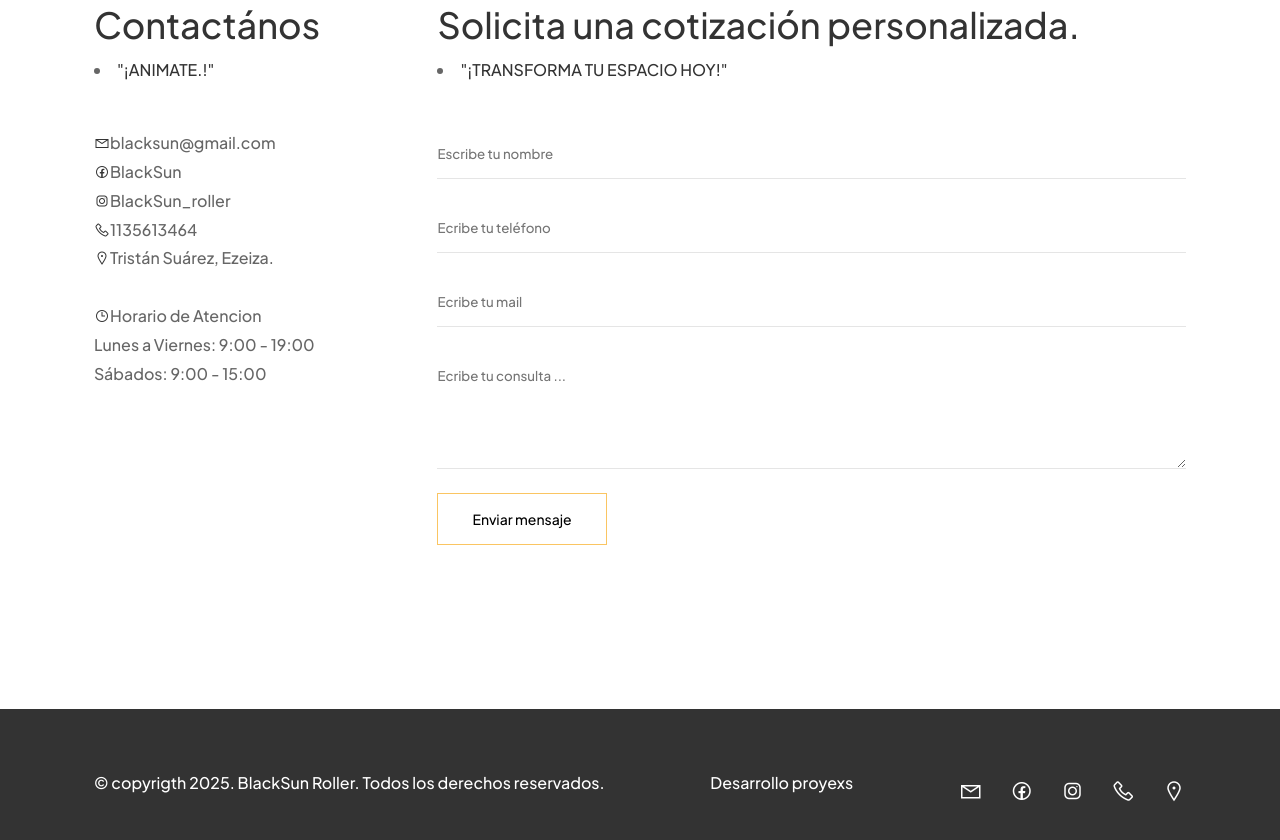
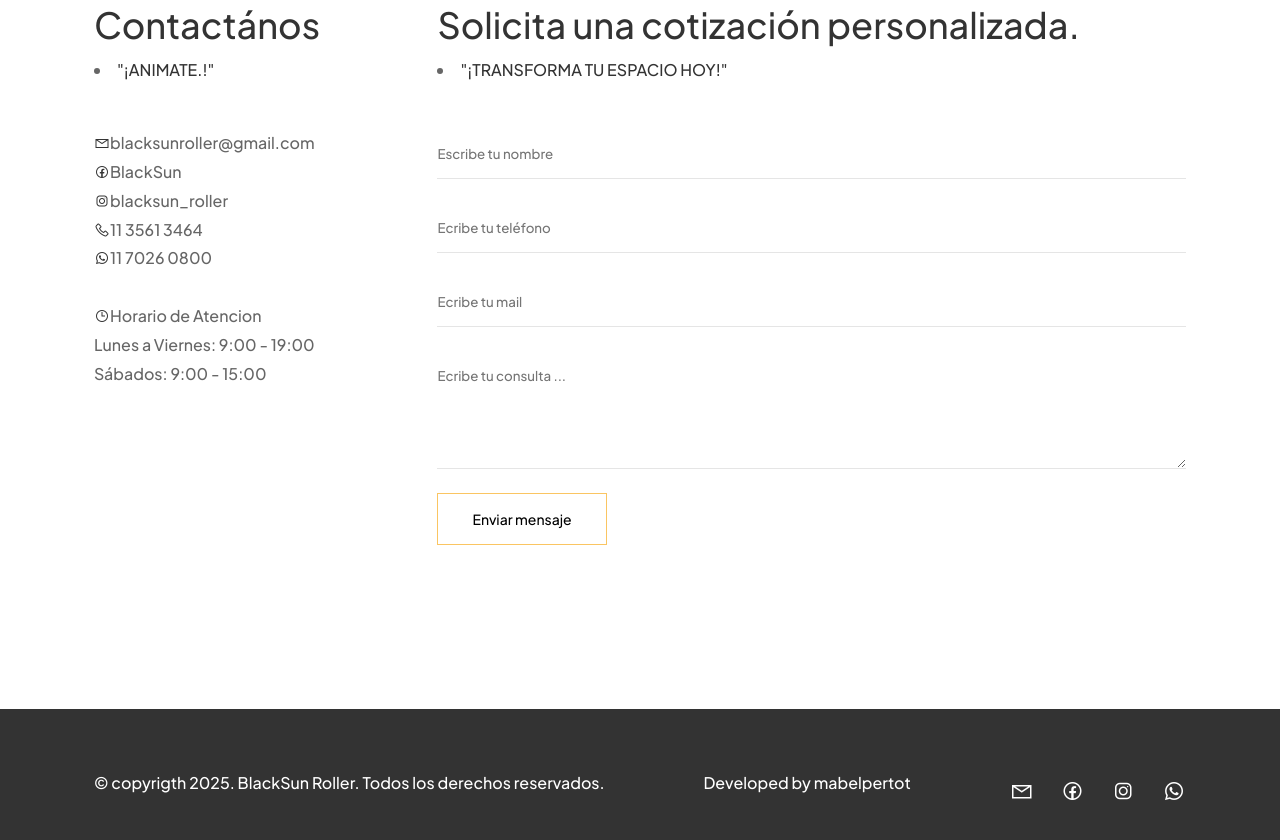
Before and after one commit to mabelpertot/LandingPage-BSR, a plain HTML site: page index.html in a window 1280 px wide. Shown: the part 4860-5700 px from the top of the page. Drawn offline with nearby package versions, Linux system fonts and the light colour scheme.

Commit message:
actualizacion

```diff
--- a/index.html
+++ b/index.html
@@ -25,11 +25,11 @@
         <div class="container">
             <a href="#" class="brand">BlackSun Roller<h3 class="brand"></h3></a>
             <ul class="nav-links">
-                <li class="active"><a href="#Inicio">Inicio</a></li>
-                <li><a href="Servicios">Servicios</a></li>
-                <li><a href="Trabajos">Trabajos</a></li>
-                <li><a href="Tienda">Tienda</a></li>
-                <li><a href="Contacto">Contacto</a></li>
+                <li class="active"><a href="#hero">Inicio</a></li>
+                <li><a href="#services">Servicios</a></li>
+                <li><a href="#work">Trabajos</a></li>
+                <li><a href="#blog">Tienda</a></li>
+                <li><a href="#contact">Contacto</a></li>
 <!-- Botón de WhatsApp -->
                 <li>
                     <!-- <a href="https://wa.me/5491170260800?text=Hola!%20Black%20Sun!!%20Quisiera%20tener%20más%20info.%20Conocer%20sus%20productos%20y%20servicios."  -->
@@ -232,11 +232,11 @@
                     </div>
                     <div class="contact-widget">
                         <ul>
-                            <li><a href="#"><i class="las la-envelope"></i></a>blacksun@gmail.com</li>
-                            <li><a href="#"><i class="lab la-facebook"></i></a>BlackSun</li>
-                            <li><a href="#"><i class="lab la-instagram"></i></a>BlackSun_roller</li>
-                            <li><a href="#"><i class="las la-phone"></i></a>1135613464</li>
-                            <li><a href="#"><i class="las la-map-marker-alt"></i></a>Tristán Suárez, Ezeiza.</li><br>
+                            <li><a href="mailto:blacksunroller@gmail.com" target="_blank"><i class="las la-envelope"></i></a>blacksunroller@gmail.com</li>
+                            <li><a href="https://www.facebook.com/share/15daxyrj9a/"><i class="lab la-facebook"></i></a>BlackSun</li>
+                            <li><a href="https://www.instagram.com/blacksun_roller/#" target="_blank"><i class="lab la-instagram"></i></a>blacksun_roller</li>
+                            <li><a href="#"><i class="las la-phone"></i></a>11 3561 3464</li>
+                            <li><a href="https://api.whatsapp.com/send/?phone=5491170260800&text=Hola%21+Black+Sun%21%21+Quisiera+tener+m%C3%A1s+info.+Conocer+sus+productos+y+servicios.&type=phone_number&app_absent=0" target="_blank"><i class="lab la-whatsapp"></i></a>11 7026 0800</li><br>
                             <li><a href="#"><i class="las la-clock"></i></a>Horario de Atencion</li>
                             <span>Lunes a Viernes: 9:00 - 19:00</span></ul>
                             <span>Sábados: 9:00 - 15:00 </span>
@@ -276,14 +276,12 @@
     <footer>
         <div class="container">
             <p><a href="#">&copy; copyrigth 2025. BlackSun Roller. Todos los derechos reservados.</a></p>
-            <p><a>Desarrollo proyexs</a></p>
+            <p><a>Developed by mabelpertot </a></p>
             <div class="social-icons">
-                <a href="#"><i class="las la-envelope"></i></a>
-                <a href="#"><i class="lab la-facebook"></i></a>
-                <a href="#"><i class="lab la-instagram"></i></a>
-                <a href="#"><i class="las la-phone"></i></a>
-                <a href="#"><i class="las la-map-marker-alt"></i></a>
-
+                <a href="mailto:blacksunroller@gmail.com" target="_blank"><i class="las la-envelope"></i></a>
+                <a href="https://www.facebook.com/share/15daxyrj9a/" target="_blank"><i class="lab la-facebook"></i></a>
+                <a href="https://www.instagram.com/blacksun_roller/" target="_blank"><i class="lab la-instagram"></i></a>
+                <a href="https://api.whatsapp.com/send/?phone=5491170260800&text=Hola%21+Black+Sun%21%21+Quisiera+tener+m%C3%A1s+info.+Conocer+sus+productos+y+servicios.&type=phone_number&app_absent=0" target="_blank"><i class="lab la-whatsapp"></i></a>
             </div>
         </div>
     </footer>
@@ -292,6 +290,7 @@
     <script src="https://cdn.jsdelivr.net/npm/typed.js@2.0.12"></script>
 
     <!-- AOS -->
+
     <script src="https://unpkg.com/aos@next/dist/aos.js"></script>
     <script src="./assets/js/app.js"></script>
 </body>
```
